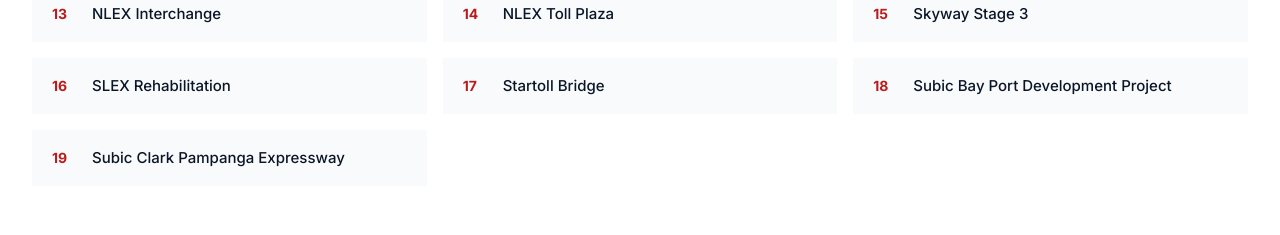
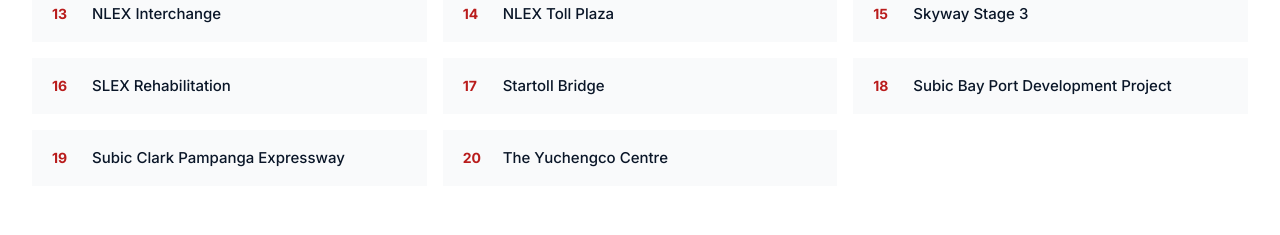
Before and after one commit to FerosC101/Universal_Steel, a React (Vite) app: page /projects in a window 1280 px wide. Shown: the part 2500-2735 px from the top of the page. Built offline with nearby package versions, Linux system fonts and the light colour scheme.

Commit message:
Work #130

```diff
--- a/src/pages/Projects.tsx
+++ b/src/pages/Projects.tsx
@@ -688,7 +688,8 @@ const ProjectsList = () => {
         "SLEX Rehabilitation",
         "Startoll Bridge",
         "Subic Bay Port Development Project",
-        "Subic Clark Pampanga Expressway"
+        "Subic Clark Pampanga Expressway",
+        "The Yuchengco Centre"
     ];
 
     const currentProjects = [
```
